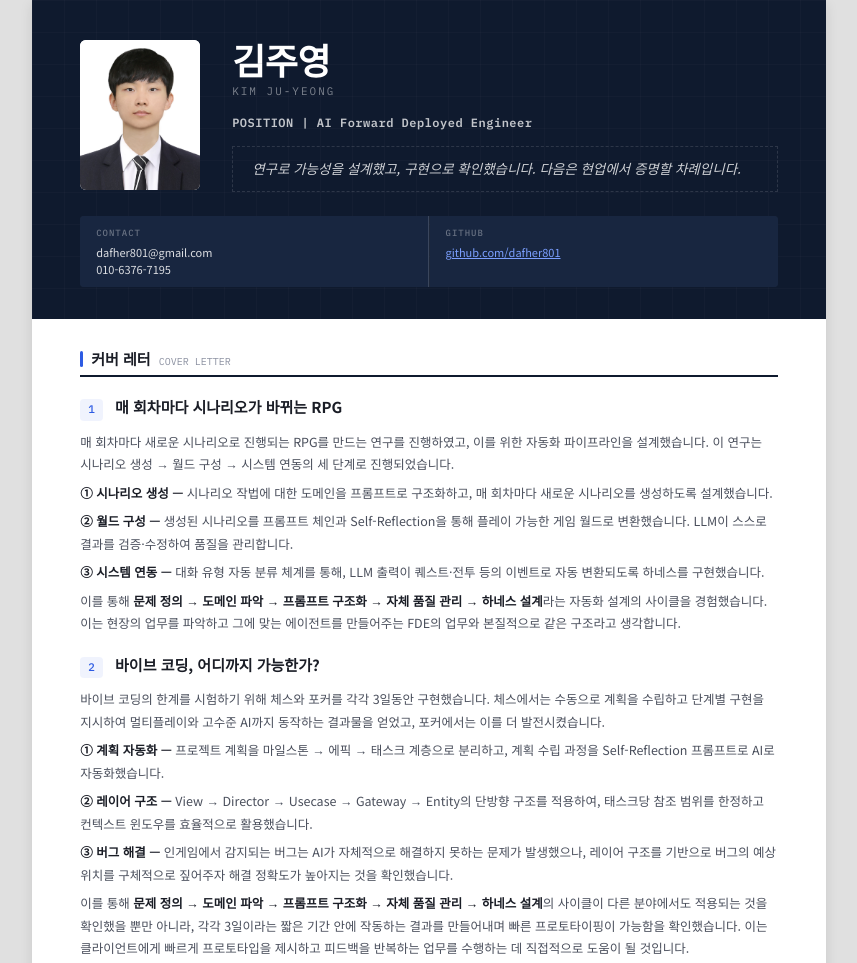
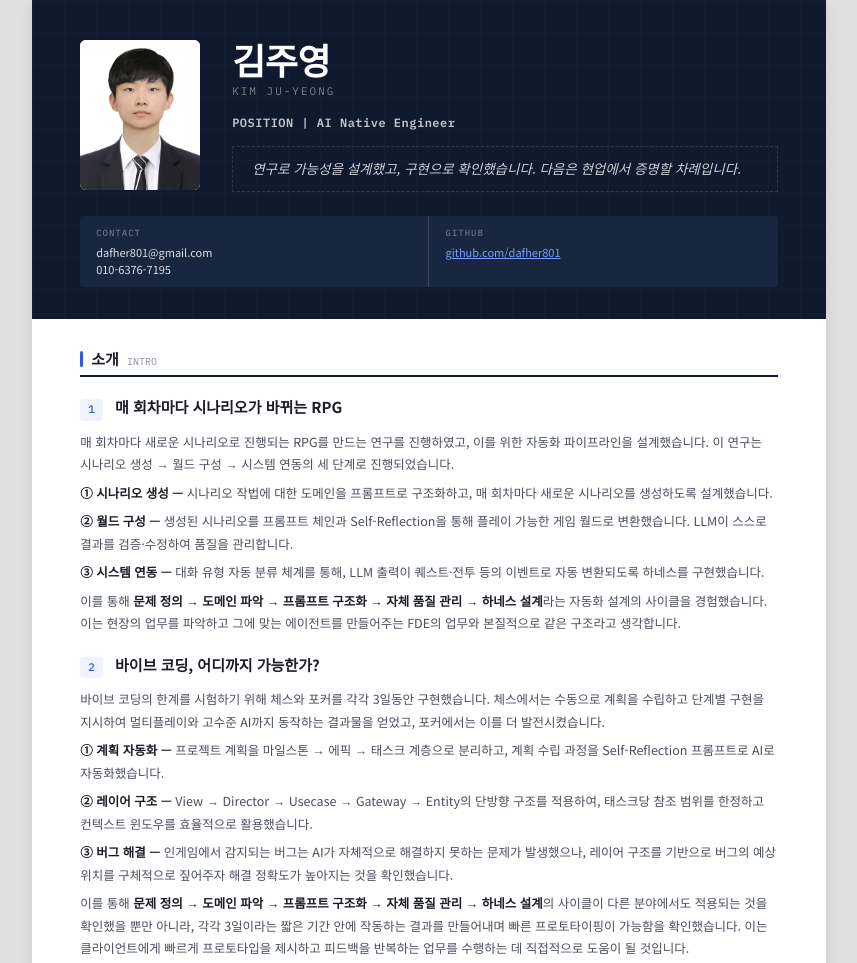
Before and after one commit to dafher801/Portfolio, a website: page page1.html in a window 1280 px wide. Shown: the top 963 px of the page, without its empty margins (211-1068 px from the left). Drawn offline with nearby package versions, Linux system fonts and the light colour scheme.

Commit message:
직무 이름 변경

```diff
--- a/page1.html
+++ b/page1.html
@@ -357,7 +357,7 @@
         <div class="hero-info">
           <h1 class="hero-name">김주영</h1>
           <p class="hero-name-en">Kim Ju-yeong</p>
-          <p class="hero-target">POSITION | AI Forward Deployed Engineer</p>
+          <p class="hero-target">POSITION | AI Native Engineer</p>
           <div class="hero-intro">연구로 가능성을 설계했고, 구현으로 확인했습니다. 다음은 현업에서 증명할 차례입니다.</div>
         </div>
       </div>
@@ -377,7 +377,7 @@
 
       <div class="section-header">
         <div class="section-bar"></div>
-        <h2 class="section-title">커버 레터 <span class="section-title-en">Cover Letter</span></h2>
+        <h2 class="section-title">소개 <span class="section-title-en">Intro</span></h2>
       </div>
 
       <div class="comp-block">
```
